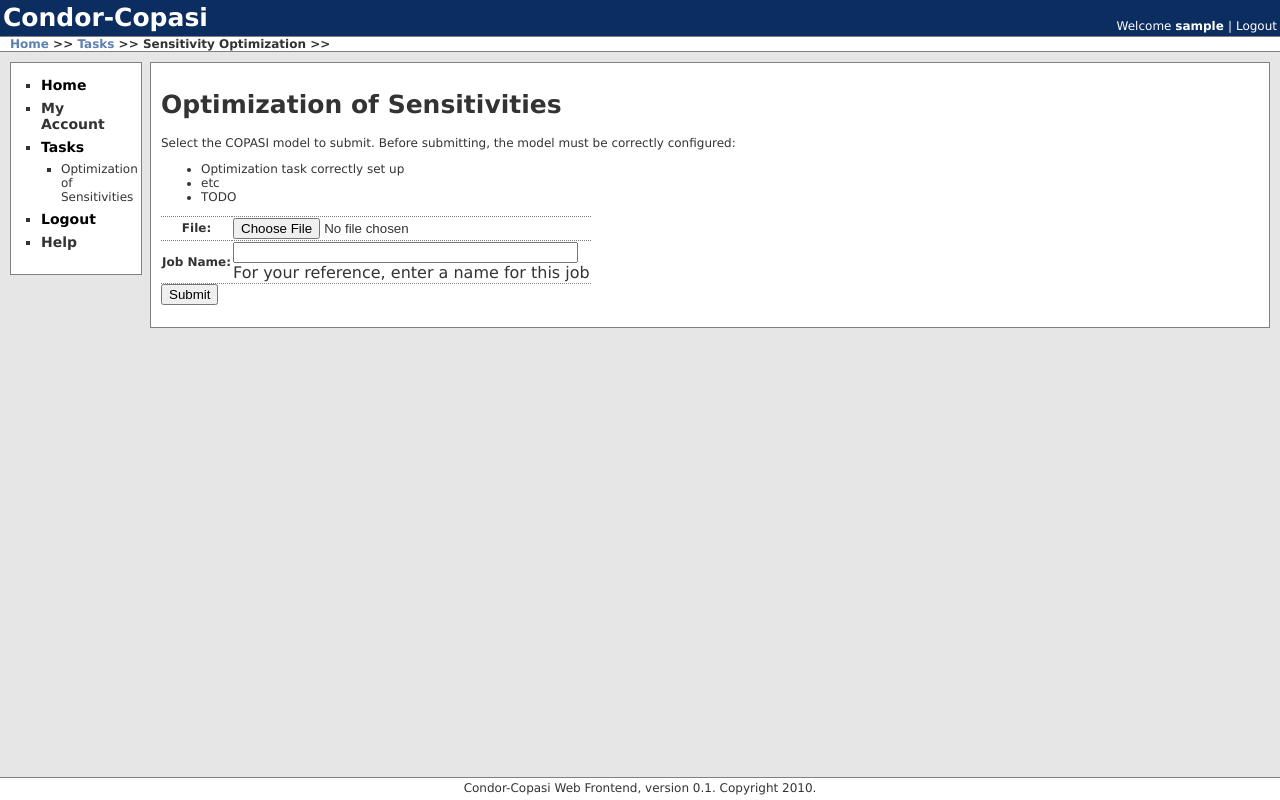
After one commit to copasi/condor-copasi, a Django app: page /tasks/new/sensitivityOptimization/ in a window 1280 px wide. The commit adds this page. Run offline with Django 3.2, Linux system fonts and the light colour scheme; the visitor is signed in with stand-in values (Sample User, id 1); parts of the project's set-up code (start-up, migrations or seed data) failed here and were passed over.

Commit message:
Create copasi_condor_db app and define models for job and condorjob. Add some html for submission of new tasks

```diff
--- /dev/null
+++ b/web_frontend/condor_copasi_db/admin.py
@@ -0,0 +1,5 @@
+from django.contrib import admin
+from web_frontend.condor_copasi_db.models import *
+
+admin.site.register(Job)
+admin.site.register(CondorJob)
--- /dev/null
+++ b/web_frontend/condor_copasi_db/views.py
@@ -0,0 +1,40 @@
+from django.shortcuts import render_to_response
+import datetime
+from django import forms
+from django.contrib.auth.models import User
+from django.contrib.auth import authenticate, login, logout
+from django.http import HttpResponseRedirect
+from django.contrib.auth.decorators import login_required
+from django.template import RequestContext
+
+@login_required
+def tasks(request):
+    pageTitle = 'Setup new task'
+    return render_to_response('tasks/tasks.html', locals(), RequestContext(request))
+
+class UploadModelForm(forms.Form):
+    file = forms.FileField()
+    job_name = forms.CharField(max_length=64, label='Job Name', help_text='For your reference, enter a name for this job', widget=forms.TextInput(attrs={'size':'40'}))
+
+@login_required
+def sensitivityOptimization(request):
+    pageTitle = 'Optimization of Sensitivities'
+    #Upload page for a new sensitvity optimization task
+    if request.method == 'POST':
+        form = UploadModelForm(request.POST, request.FILES)
+        if form.is_valid():
+            #file can be accessed by request.FILES['file']
+            #Confirm model is valid by running a number of tests on it, e.g. valid xml, correct tasks set up properly etc.
+            pass
+    else:
+        form = UploadModelForm()
+
+    confirm = False
+    return render_to_response('tasks/sensitivity_optimization.html', locals(), RequestContext(request))
+
+@login_required
+def sensitivityOptimizationConfirm(request):
+    #Prompt the user for confirmation that the job is set up properly
+    #List: the optimization method, variables to be optimized etc.
+    #On confirm, submit the job to the database
+    pass
--- a/web_frontend/settings.py
+++ b/web_frontend/settings.py
@@ -95,6 +95,7 @@ INSTALLED_APPS = (
     'django.contrib.admin',
     # Uncomment the next line to enable admin documentation:
     'django.contrib.admindocs',
+    'condor_copasi_db',
 )
 
 TEMPLATE_CONTEXT_PROCESSORS = ('django.core.context_processors.request',
@@ -105,3 +106,4 @@ TEMPLATE_CONTEXT_PROCESSORS = ('django.core.context_processors.request',
 
 LOGIN_URL = '/login/'
 LOGOUT_URL = '/logout/'
+USER_FILES_DIR = os.path.join(os.path.dirname(__file__), 'user_files').replace('\\','/')
--- a/web_frontend/static/style.css
+++ b/web_frontend/static/style.css
@@ -116,6 +116,10 @@ table.formtable th {
     margin-top: 0.5em;
     margin-bottom: 0.5em;
 }
+#sidebar ul > ul {
+    font-weight: normal;
+    font-size: 12px
+}
 #content {
     margin: 10px 10px 10px 150px;
     padding: 10px;
--- a/web_frontend/templates/default.html
+++ b/web_frontend/templates/default.html
@@ -27,7 +27,7 @@ Condor-Coasi Web Frontend - {% block title %} {{ pageTitle }} {% endblock %}
         </div>
         <div id="breadcrumbs">
             <a href="http://{{request.get_host}}/">Home</a> &gt;&gt;
-            {% block breadcrumbs %}{% endblock %}
+            {% block breadcrumbs_l2 %}{% endblock %}
         </div>
         <div id="main">
             <div id="sidebar">
@@ -36,7 +36,9 @@ Condor-Coasi Web Frontend - {% block title %} {{ pageTitle }} {% endblock %}
                     <li><a href="http://{{request.get_host}}/">Home</a></li>
                     {% if user.is_authenticated %}
                     <li>My Account</li>
-                    <li>Tasks</li>
+                    {% block accountlist %}{% endblock %}
+                    <li><a href="http://{{request.get_host}}/tasks">Tasks</a></li>
+                    {% block tasklist %}{% endblock %}
                     <li><a href="http://{{request.get_host}}/logout/">Logout</a></li>
                     {%endif%}
                     <li>Help</li>
--- /dev/null
+++ b/web_frontend/templates/tasks/sensitivity_optimization.html
@@ -0,0 +1,23 @@
+{% extends "tasks/tasks.html" %}
+
+{% block breadcrumbs_l3 %} Sensitivity Optimization &gt;&gt; {%block breadcrumbs_l4%}{%endblock%}{%endblock%}
+
+{% block body %}
+
+<p> Select the COPASI model to submit. Before submitting, the model must be correctly configured:
+    <ul>
+        <li>Optimization task correctly set up</li>
+        <li>etc</li>
+        <li>TODO</li>
+    </ul>
+</p>
+
+<form action="" method="post">
+{% csrf_token %}
+<table class="formtable">
+{{ form.as_table }}
+</table>
+<tr><td><input type="submit" value="Submit"></td></tr>
+</form>
+
+{% endblock %}
--- /dev/null
+++ b/web_frontend/templates/tasks/tasks.html
@@ -0,0 +1,16 @@
+{% extends "default.html" %}
+
+{% block breadcrumbs_l2 %} <a href="http://{{request.get_host}}/tasks/">Tasks</a> &gt;&gt; {% block breadcrumbs_l3 %}{%endblock%}{%endblock%}
+
+{% block tasklist %}
+<ul>
+    <li>Optimization of Sensitivities</li>
+</ul>
+{% endblock %}
+
+{%block body %}
+
+Body text
+
+
+{%endblock%}
--- a/web_frontend/urls.py
+++ b/web_frontend/urls.py
@@ -1,9 +1,9 @@
 from django.conf.urls.defaults import *
 from web_frontend.views import *
+from web_frontend.condor_copasi_db import views as db
 # Uncomment the next two lines to enable the admin:
 from django.contrib import admin
 from django.conf import settings
-
 admin.autodiscover()
 
 urlpatterns = patterns('',
@@ -16,9 +16,10 @@ urlpatterns = patterns('',
     # Uncomment the next line to enable the admin:
     (r'^admin/', include(admin.site.urls)),
     (r'^$', mainPage),
-    (r'login/', loginPage),
-    (r'logout/',logoutPage),
-    (r'restricted',restricted),
+    (r'login/$', loginPage),
+    (r'logout/$',logoutPage),
+    (r'tasks/$', db.tasks),
+    (r'tasks/new/sensitivityOptimization/$', db.sensitivityOptimization),
 )
 
 if settings.DEBUG:
--- a/web_frontend/views.py
+++ b/web_frontend/views.py
@@ -1,5 +1,4 @@
 from django.shortcuts import render_to_response
-
 import datetime
 from django import forms
 from django.contrib.auth.models import User
```
Also changed, not shown: web_frontend/condor_copasi_db/models.py (added, +57 -0 lines), web_frontend/condor_copasi_db/tests.py (added, +22 -0 lines), web_frontend/condor_copasi_db/__init__.py (added).
